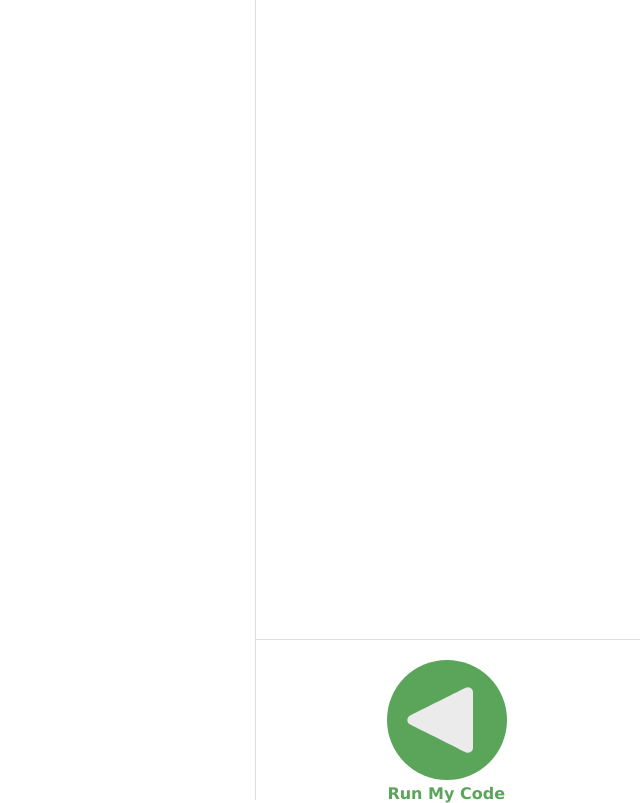
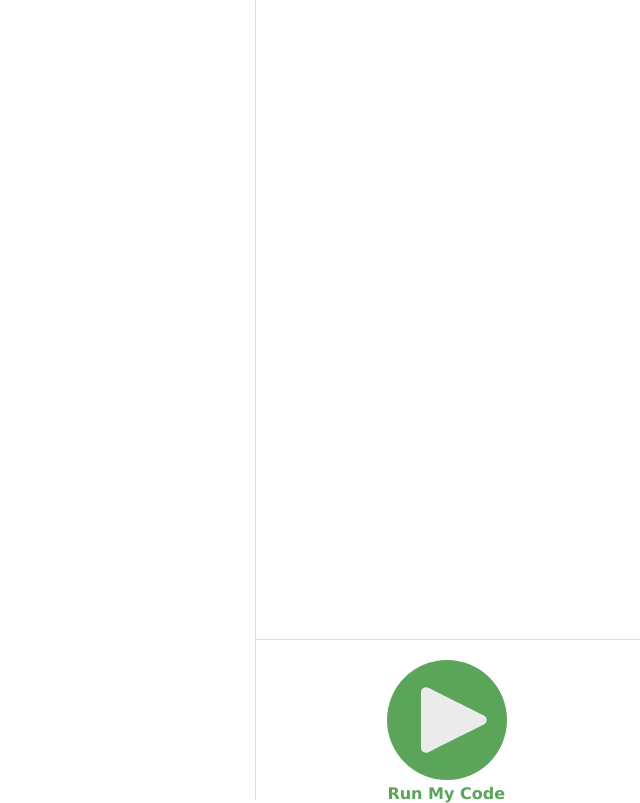
Before and after one commit to ajw-accenture/blockly-app, a website built with webpack: page index.html in a window 1280 px wide. Shown: the whole page, without its empty margins (640-1280 px from the left). Built offline with nearby package versions, Linux system fonts and the light colour scheme; what blockly would draw is missing.

Commit message:
misc: flips 'play' button to point to the right

```diff
--- a/index.html
+++ b/index.html
@@ -352,7 +352,7 @@
                 <div id="blockly-code-control-exec">
                     <svg width="120px" height="120px" version="1.1" xmlns="http://www.w3.org/2000/svg"
                         xmlns:xlink="http://www.w3.org/1999/xlink" xml:space="preserve"
-                        xmlns:serif="http://www.serif.com/" style="transform: scale(60%,60%); margin-left: -10px;">
+                        xmlns:serif="http://www.serif.com/" style="transform: scale(60%,60%) rotate(180deg); margin-left: 10px;">
                         <path
                             d="M15.289,67.644c-2.896,-1.447 -4.725,-4.407 -4.725,-7.644c0,-3.237 1.829,-6.197 4.725,-7.644c24.048,-12.024 70.243,-35.122 92.342,-46.172c2.65,-1.324 5.796,-1.183 8.316,0.375c2.519,1.557 4.053,4.308 4.053,7.27l0,92.342c-0,2.962 -1.534,5.713 -4.053,7.27c-2.52,1.558 -5.666,1.699 -8.316,0.375c-22.099,-11.05 -68.294,-34.148 -92.342,-46.172Z"
                             style="fill:#ebebeb;" />
```
